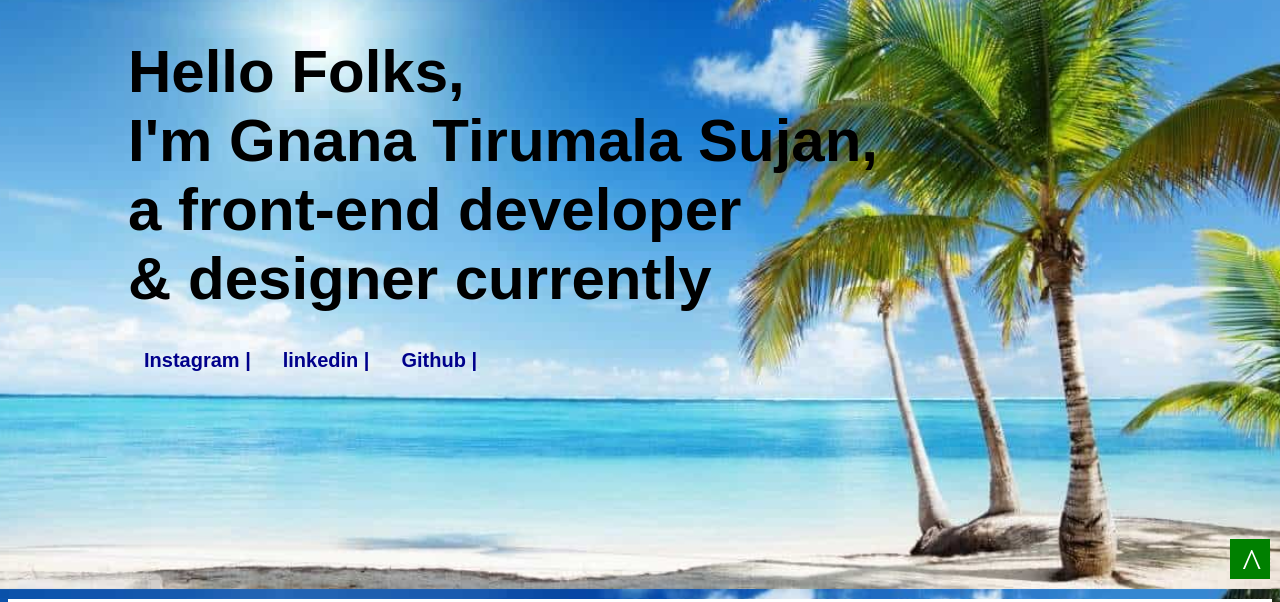
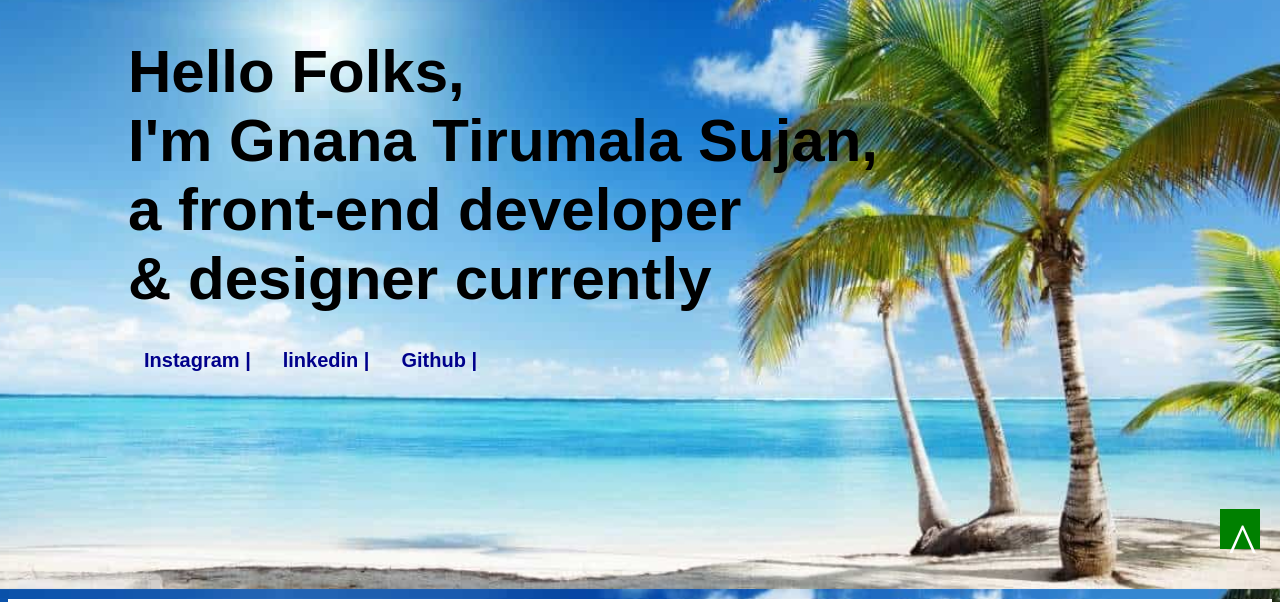
Before and after one commit to sujannani/portfolio, a plain HTML site: page index.html in a window 1280 px wide. Shown: the part 211-813 px from the top of the page. Drawn offline with Linux system fonts and the light colour scheme.

Commit message:
Update style.css

```diff
--- a/style.css
+++ b/style.css
@@ -75,11 +75,11 @@ img{
     width:40px;
     height:40px;
     background:green;
-    right:10px;
-    bottom:10px;
+    right:20px;
+    bottom:40px;
     text-decoration: none;
     text-align:center;
-    line-height: 50px;
+    line-height: 70px;
     color:white;
-    font-size: 40px;
+    font-size: 60px;
 }
```
